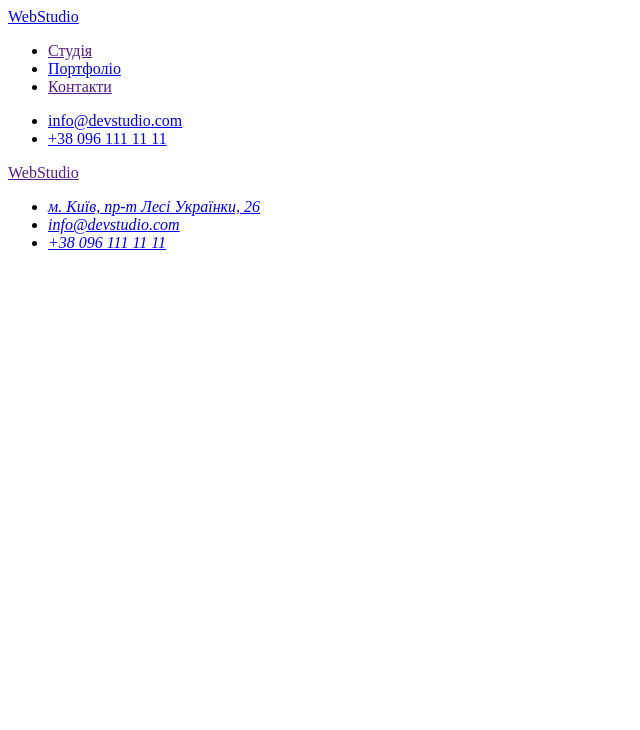
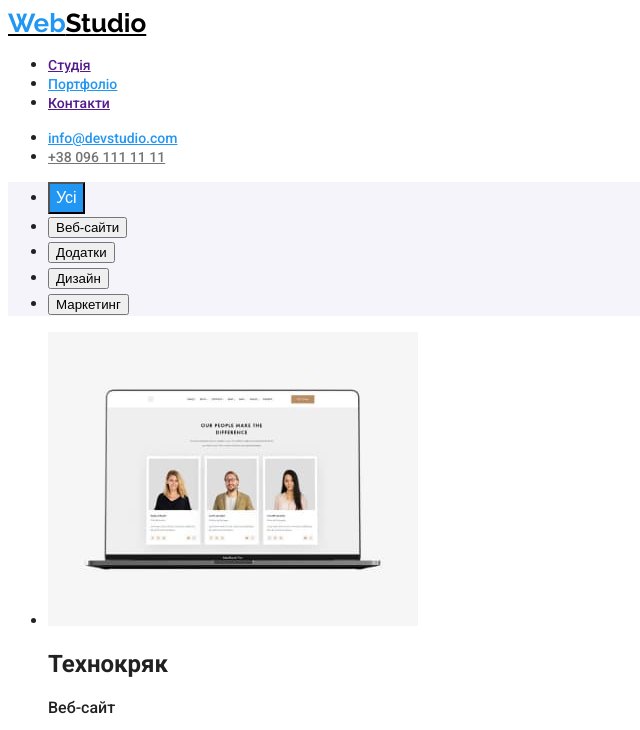
Before and after one commit to katekatekatekate92/goit-markup-hw-02, a plain HTML site: page portfolio.html in a window 1280 px wide. Shown: the top 730 px of the page, without its empty margins (0-640 px from the left). Drawn offline with Linux system fonts and the light colour scheme.

Commit message:
add styles for filtr part of portfolio

```diff
--- a/css/styles.css
+++ b/css/styles.css
@@ -0,0 +1,53 @@
+:root {
+    font-family: Roboto;
+    font-weight: 500;
+    color: #212121;
+}
+.logo {
+    font-family: Raleway;
+    font-weight: 700;
+    font-size: 26px;
+    line-height: 1.2;
+    color: #000000;
+}
+.logo-web {
+    color: #2196F3;
+}
+
+.nav-list {
+    font-size: 14px;
+    line-height: 1.1;
+}
+
+.nav-portfolio {
+    color: #2196F3;
+}
+
+.mail {
+    font-size: 14px;
+    font-weight: 500;
+    line-height: 1.1;
+    color: #2196F3;
+}
+
+.phone {
+    font-size: 14px;
+    font-weight: 500;
+    line-height: 1.1;
+    color: #757575;
+}
+.filtr-buttons {
+    font-size: 16px;
+    font-weight: 500;
+    line-height: 1.6;
+    color: #212121;
+    background-color: #F5F4FA;
+}
+.basic-button {
+    font-size: 16px;
+    font-weight: 500;
+    line-height: 1.6;
+    color: #FFFFFF;
+    background-color: #2196F3
+    ;
+}
--- a/index.html
+++ b/index.html
@@ -4,22 +4,23 @@
     <meta charset="UTF-8">
     <meta name="viewport" content="width=device-width, initial-scale=1.0">
     <title>Document</title>
+    <link rel="stylesheet" href="./css/styles.css">
+    <link href="https://fonts.googleapis.com/css2?family=Raleway:wght@700&family=Roboto:wght@400;500;700;900&display=swap" rel="stylesheet">
 </head>
 <body>
     <header>
         <nav>
-            <a href="/">WebStudio</a>
+            <a href="/" class="logo"><span class="logo-web">Web</span>Studio</a>
             <ul>
-            <li><a href="">Студія</a></li>
-            <li><a href="./portfolio.html">Портфоліо</a></li>
-            <li><a href="">Контакти</a></li>
+            <li><a href="" class="nav-list">Студія</a></li>
+            <li><a href="./portfolio.html" class="nav-list nav-portfolio">Портфоліо</a></li>
+            <li><a href="" class="nav-list">Контакти</a></li>
             </ul>
         </nav>
         <ul>
-            <li><a href="mailto:info@devstudio.com">info@devstudio.com</a></li>
-            <li><a href="tel:+380961111111">+38 096 111 11 11</a></li>
+            <li><a href="mailto:info@devstudio.com" class="mail">info@devstudio.com</a></li>
+            <li><a href="tel:+380961111111" class="phone">+38 096 111 11 11</a></li>
         </ul>
-
     </header>
     <main>
         <section>
--- a/portfolio.html
+++ b/portfolio.html
@@ -1,24 +1,87 @@
+<!DOCTYPE html>
+<html lang="uk">
 <head>
     <meta charset="UTF-8">
     <meta name="viewport" content="width=device-width, initial-scale=1.0">
     <title>Document</title>
+    <link rel="stylesheet" href="./css/styles.css">
+    <link href="https://fonts.googleapis.com/css2?family=Raleway:wght@700&family=Roboto:wght@400;500;700;900&display=swap" rel="stylesheet">
 </head>
 <body>
     <header>
         <nav>
-            <a href="/">WebStudio</a>
+            <a href="/" class="logo"><span class="logo-web">Web</span>Studio</a>
             <ul>
-            <li><a href="">Студія</a></li>
-            <li><a href="./portfolio.html">Портфоліо</a></li>
-            <li><a href="">Контакти</a></li>
+            <li><a href="" class="nav-list">Студія</a></li>
+            <li><a href="./portfolio.html" class="nav-list nav-portfolio">Портфоліо</a></li>
+            <li><a href="" class="nav-list">Контакти</a></li>
             </ul>
         </nav>
         <ul>
-            <li><a href="mailto:info@devstudio.com">info@devstudio.com</a></li>
-            <li><a href="tel:+380961111111">+38 096 111 11 11</a></li>
+            <li><a href="mailto:info@devstudio.com" class="mail">info@devstudio.com</a></li>
+            <li><a href="tel:+380961111111" class="phone">+38 096 111 11 11</a></li>
         </ul>
-
     </header>
+    <main>
+        <section class="filtr-buttons">
+            <ul>
+                <li><button type="button" class="basic-button">Усі</button></li>
+                <li><button type="button">Веб-сайти</button></li>
+                <li><button type="button">Додатки</button></li>
+                <li><button type="button">Дизайн</button></li>
+                <li><button type="button">Маркетинг</button></li>
+            </ul>
+        </section>
+        <section>
+            <ul>
+                <li>
+                    <img src="./images/img-8.jpg" alt="Відкритий ноутбук" width="370" height="294">
+                    <h2>Технокряк</h2>
+                    <p>Веб-сайт</p>
+                </li>
+                <li>
+                    <img src="./images/img-9.jpg" alt="Баскетболісти закидають м'яч" width="370" height="294">
+                    <h2>Постер New Orlean vs Golden Star</h2>
+                    <p>Дизайн</p>
+                </li>
+                <li>
+                    <img src="./images/img-10.jpg" alt="Напис на фоні риби" width="370" height="294">
+                    <h2>Ресторан Seafood</h2>
+                    <p>Додаток</p>
+                </li>
+                <li>
+                    <img src="./images/img-11.jpg" alt="Навушники" width="370" height="294">
+                    <h2>Проєкт Prime</h2>
+                    <p>Маркетинг</p>
+                </li>
+                <li>
+                    <img src="./images/img-12.jpg" alt="Коробки різних розмірів" width="370" height="294">
+                    <h2>Проєкт Boxes</h2>
+                    <p>Додаток</p>
+                </li>
+                <li>
+                    <img src="./images/img-13.jpg" alt="Монітор комп'ютера" width="370" height="294">
+                    <h2>Inspiration has no Borders</h2>
+                    <p>Веб-сайт</p>
+                </li>
+                <li>
+                    <img src="./images/img-14.jpg" alt="Розгорнутий журнал" width="370" height="294">
+                    <h2>Видання Limited Edition</h2>
+                    <p>Дизайн</p>
+                </li>
+                <li>
+                    <img src="./images/img-15.jpg" alt="Бірка з написом" width="370" height="294">
+                    <h2>Проєкт LAB</h2>
+                    <p>Маркетинг</p>
+                </li>
+                <li>
+                    <img src="./images/img-16.jpg" alt="Людина набирає текст на відкритому ноутбуці" width="370" height="294">
+                    <h2>Growing Business</h2>
+                    <p>Додаток</p>
+                </li>
+            </ul>
+        </section>
+    </main>
 
     <footer>
         <a href="">WebStudio</a>
```
Also changed, not shown: images/img-10.jpg (added), images/img-11.jpg (added), images/img-12.jpg (added), images/img-13.jpg (added), images/img-14.jpg (added), images/img-15.jpg (added), images/img-16.jpg (added), images/img-8.jpg (added), images/img-9.jpg (added).
